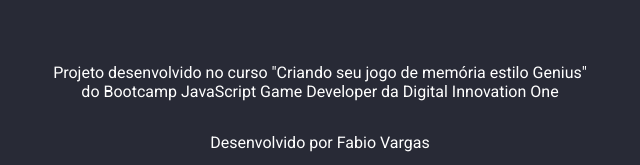
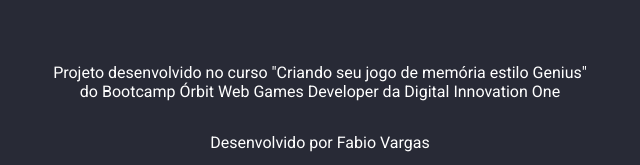
Before and after one commit to FABIOBVARGAS/game-memoria-genius, a plain HTML site: page index.html in a window 1280 px wide. Shown: the part 753-918 px from the top of the page, 320-960 px from the left. Drawn offline with Linux system fonts and the light colour scheme.

Commit message:
Update index.html

```diff
--- a/index.html
+++ b/index.html
@@ -19,7 +19,7 @@
     <script type="text/javascript" src="./src/scripts/script.js"></script>
 
     <footer>
-        <p>Projeto desenvolvido no curso "Criando seu jogo de memória estilo Genius"<br>do Bootcamp JavaScript Game Developer da <a href="https://digitalinnovation.one/" target="_blank" rel="noopener noreferrer">Digital Innovation One</a></p>
+        <p>Projeto desenvolvido no curso "Criando seu jogo de memória estilo Genius"<br>do Bootcamp Órbit Web Games Developer da <a href="https://digitalinnovation.one/" target="_blank" rel="noopener noreferrer">Digital Innovation One</a></p>
         <p>Desenvolvido por Fabio Vargas</a></p>
     </footer>
 </body>
```
